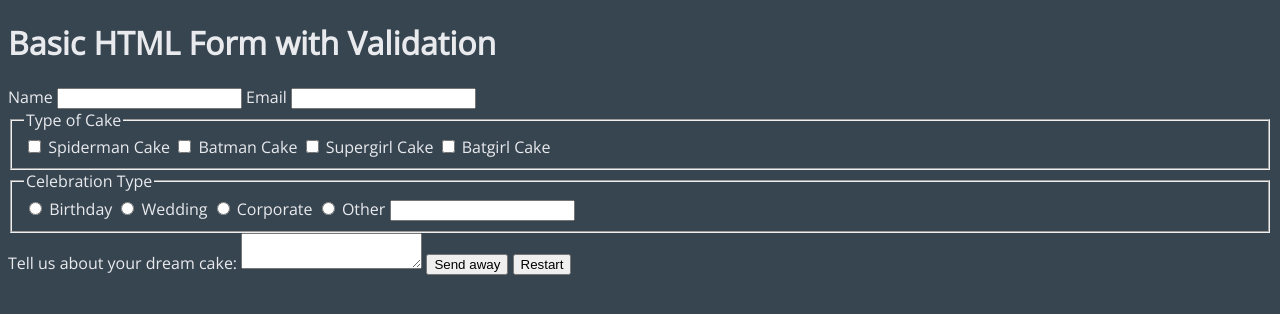
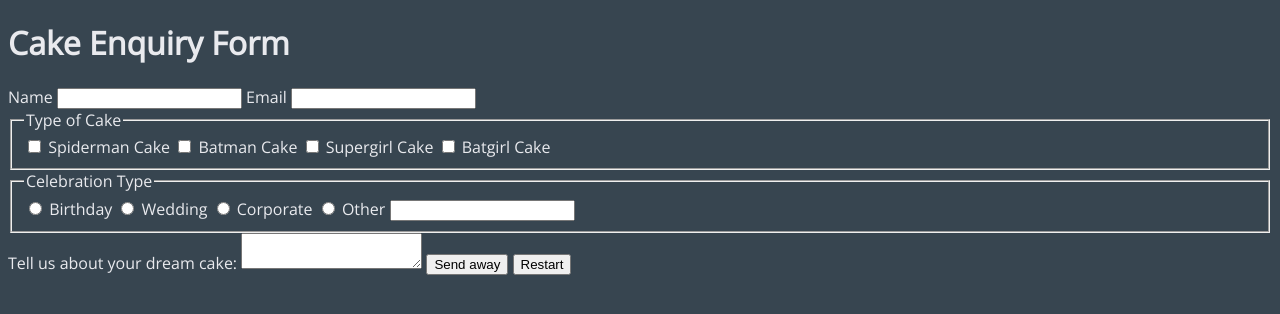
Before and after one commit to lyntco/basic-form, a plain HTML site: page index.html in a window 1280 px wide. Drawn offline with nearby package versions, Linux system fonts and the light colour scheme.

Commit message:
Update page name

```diff
--- a/index.html
+++ b/index.html
@@ -4,12 +4,12 @@
   <meta charset="UTF-8">
   <meta name="viewport" content="width=device-width, initial-scale=1.0">
   <meta http-equiv="X-UA-Compatible" content="ie=edge">
-  <title>Basic HTML Form with Validation</title>
+  <title>Cake Enquiry Form</title>
   <link href="https://fonts.googleapis.com/css?family=Open+Sans" rel="stylesheet">
   <link href="./styles/main.css" rel="stylesheet">
 </head>
 <body>
-  <h1>Basic HTML Form with Validation</h1>
+  <h1>Cake Enquiry Form</h1>
   <div>
     <form>
       <label for="name">Name</label>
```
